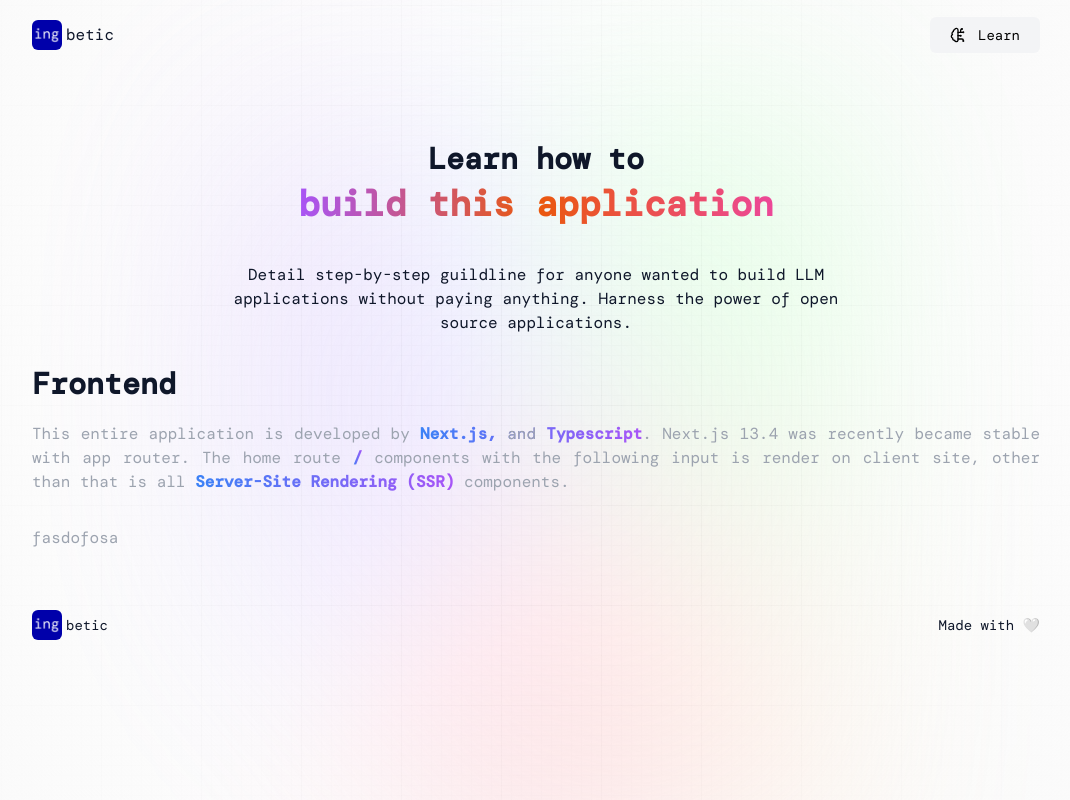
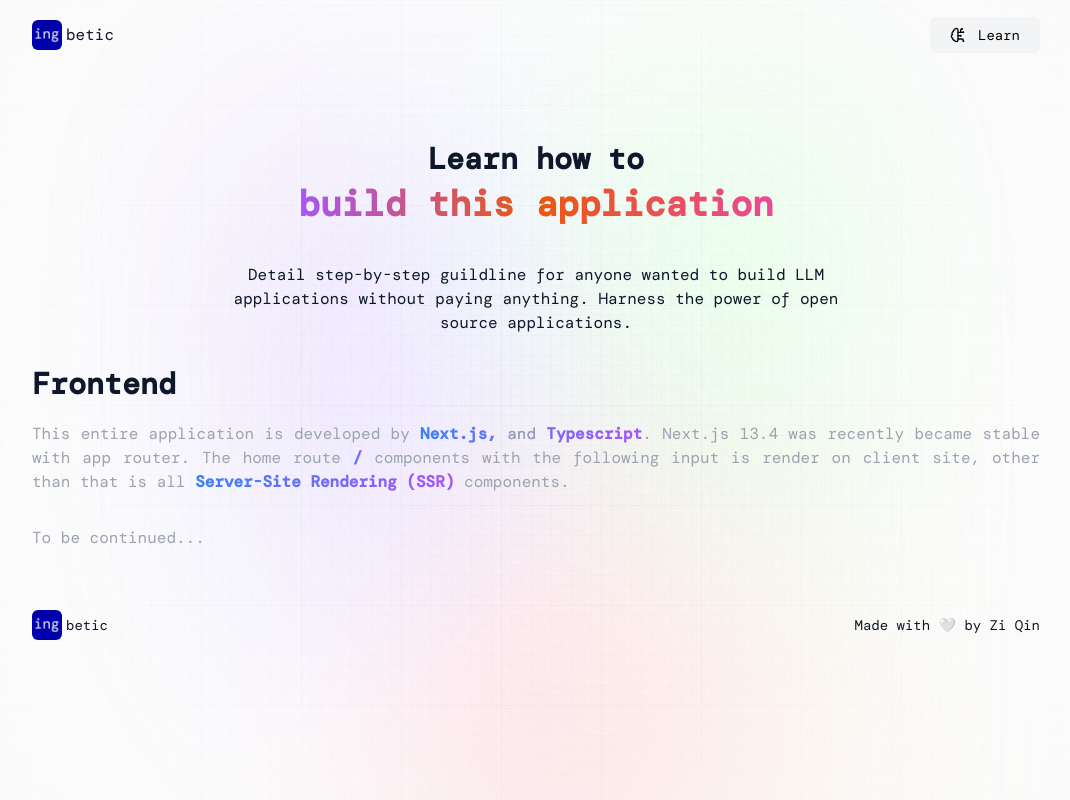
Before and after one commit to ziqinyeow/ingbetic, a Next.js app in the folder app/: page /learn in a window 1280 px wide. Shown: the whole page, without its empty margins (104-1174 px from the left). Built offline with nearby package versions, Linux system fonts and the light colour scheme; a web font is replaced by a local one.

Commit message:
Added demo video

```diff
--- a/app/components/core/footer.tsx
+++ b/app/components/core/footer.tsx
@@ -7,7 +7,7 @@ const Footer: FC<FooterProps> = () => {
   return (
     <div className="justify-between py-10 text-sm layout">
       <Logo />
-      <div>Made with 🤍</div>
+      <div>Made with 🤍 by Zi Qin</div>
     </div>
   );
 };
--- a/app/components/spec/demo.tsx
+++ b/app/components/spec/demo.tsx
@@ -90,7 +90,7 @@ export default function Demo() {
     const ingredients = await response.json();
 
     // no ingredients found
-    if (!ingredients.text) {
+    if (!response.ok || !ingredients.text) {
       setNodes((_nodes) =>
         _nodes?.map((n) => {
           if (n?.id === "1") {
--- a/app/pages/learn/index.tsx
+++ b/app/pages/learn/index.tsx
@@ -61,7 +61,7 @@ export default function Language() {
             </Link>{" "}
             components.
           </p>
-          <p>fasdofosa</p>
+          <p>To be continued...</p>
         </div>
       </div>
     </main>
```
